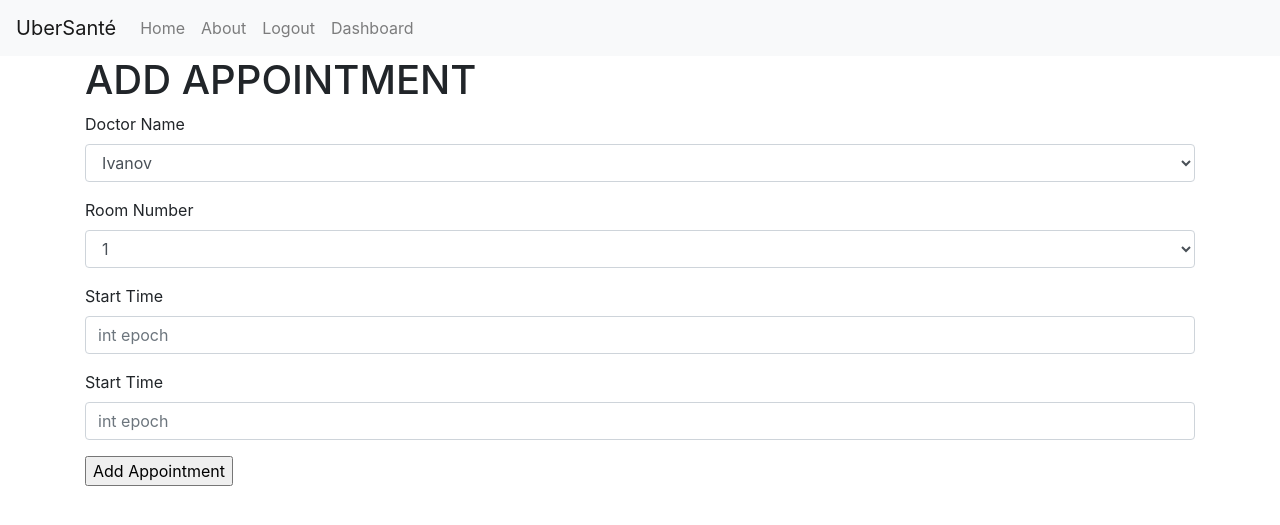
After one commit to PetiaPav/Software_Architecture_Project, a Flask app: page /add_appointment in a window 1280 px wide. The commit adds this page. Shown: the top 525 px of the page. Run offline with Flask 2, Linux system fonts and the light colour scheme; the visitor is signed in with stand-in values (Sample User, id 1); some libraries are stand-ins or nearby versions.

Commit message:
add appointment skeleton

```diff
--- a/app.py
+++ b/app.py
@@ -1,6 +1,6 @@
 from flask import Flask, render_template, flash, redirect, url_for, session, logging, request
 from model.Tdg import Tdg
-from model.Forms import RegisterForm
+from model.Forms import RegisterForm, AppointmentForm
 from passlib.hash import sha256_crypt
 from functools import wraps
 
@@ -23,16 +23,16 @@ def about():
 def register():
     # TODO either rename this and login, or create separate tabs on the respective pages.
     form = RegisterForm(request.form)
-    email = form.email.data
-    password=sha256_crypt.hash(str(form.password.data))
-    first_name = form.first_name.data
-    last_name = form.first_name.data
-    health_card = form.health_card.data
-    phone_number = form.phone_number.data
-    birthday = form.birthday.data
-    gender = form.gender.data
-    physical_address = form.physical_address.data
     if request.method == 'POST' and form.validate():
+        email = form.email.data
+        password=sha256_crypt.hash(str(form.password.data))
+        first_name = form.first_name.data
+        last_name = form.first_name.data
+        health_card = form.health_card.data
+        phone_number = form.phone_number.data
+        birthday = form.birthday.data
+        gender = form.gender.data
+        physical_address = form.physical_address.data
         tdg.insert_patient(email, password, first_name, last_name, health_card, phone_number, birthday, gender, physical_address)
         flash('You are now registered and can log in!', 'success')
         return redirect(url_for('login'))
@@ -52,6 +52,7 @@ def login():
                 session['logged_in'] = True
                 session['email'] = user['email']
                 session['first_name'] = user['first_name']
+                session['id'] = user['id']
                 session['type'] = 'patient'
                 flash('You are now logged in', 'success')
                 return redirect(url_for('patient_dashboard'))
@@ -74,6 +75,7 @@ def is_logged_in(f):
 
 
 @app.route('/logout')
+@is_logged_in
 def logout():
     session.clear()
     flash('You are now logged out!', 'success')
@@ -85,6 +87,23 @@ def logout():
 def patient_dashboard():
     return render_template('patient_dashboard.html')
 
+
+@app.route('/add_appointment', methods=['GET', 'POST'])
+@is_logged_in
+def add_appointment():
+    form = AppointmentForm(request.form)
+    #TODO ids as fks
+    if request.method == 'POST' and form.validate():
+        patient_id = session['id']
+        doctor_id = form.doctor_id.data
+        clinic_id = 1
+        room = form.room.data
+        start_time = form.start_time.data
+        end_time = form.end_time.data
+        tdg.insert_appointment(patient_id, doctor_id, clinic_id, room, start_time, end_time)
+    return render_template('add_appointment.html', form=form)
+
+
 if __name__ == '__main__':
     app.secret_key = 'secret123'
     app.run(debug=True)
--- a/model/Forms.py
+++ b/model/Forms.py
@@ -14,3 +14,11 @@ class RegisterForm(Form):
     birthday = StringField('Birth Date')  # format='%d-%m-%Y'
     gender = SelectField('Gender', choices=[('M', 'Male'), ('F', 'Female')])
     physical_address = StringField('Address')
+
+
+class AppointmentForm(Form):
+    doctor_id = SelectField('Doctor Name', choices=[('1', 'Ivanov'), ('2', 'Petrov')])
+    room = SelectField('Room Number', choices=[('1', '1'), ('2', '2')])
+    # TODO will need to properly validate and convert the times
+    start_time = StringField('Start Time')
+    end_time = StringField('Start Time')
--- /dev/null
+++ b/templates/add_appointment.html
@@ -0,0 +1,25 @@
+{% extends 'layout.html' %}
+
+{% block body %}
+<div class="container login-container">
+    <h1>ADD APPOINTMENT</h1>
+    {% from "includes/_form_helpers.html" import render_field %}
+    <form method="POST" action="">
+        <div class="form-group">
+            {{render_field(form.doctor_id, class_="form-control")}}
+        </div>
+        <div class="form-group">
+            {{render_field(form.room, class_="form-control")}}
+        </div>
+        <div class="form-group">
+            {{render_field(form.start_time, class_="form-control", placeholder="int epoch")}}
+        </div>
+        <div class="form-group">
+            {{render_field(form.end_time, class_="form-control", placeholder="int epoch")}}
+        </div>
+        <div class="form-group">
+            <input type="submit" class="btnSubmit" value="Add Appointment" />
+        </div>
+    </form>
+</div>
+{% endblock %}
--- a/templates/patient_dashboard.html
+++ b/templates/patient_dashboard.html
@@ -4,5 +4,7 @@
 
 <h1>Patient Dashboard</h1>
 <h3>Welcome {{session.first_name}}</h3>
+<hr>
+<a class="btn btn-success" href="/add_appointment">Add Appointment</a>
 
 {% endblock %}
```
Also changed, not shown: model/Tdg.py (+8 -0 lines).
